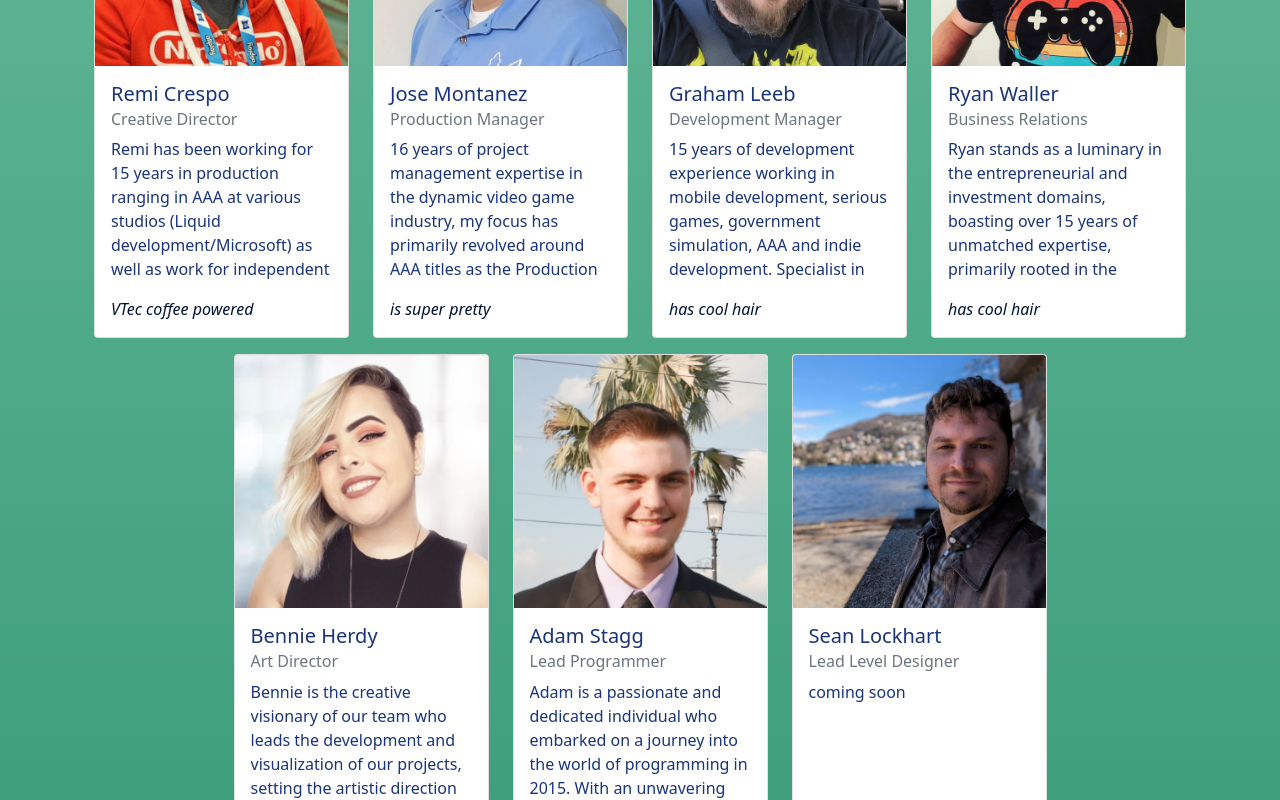
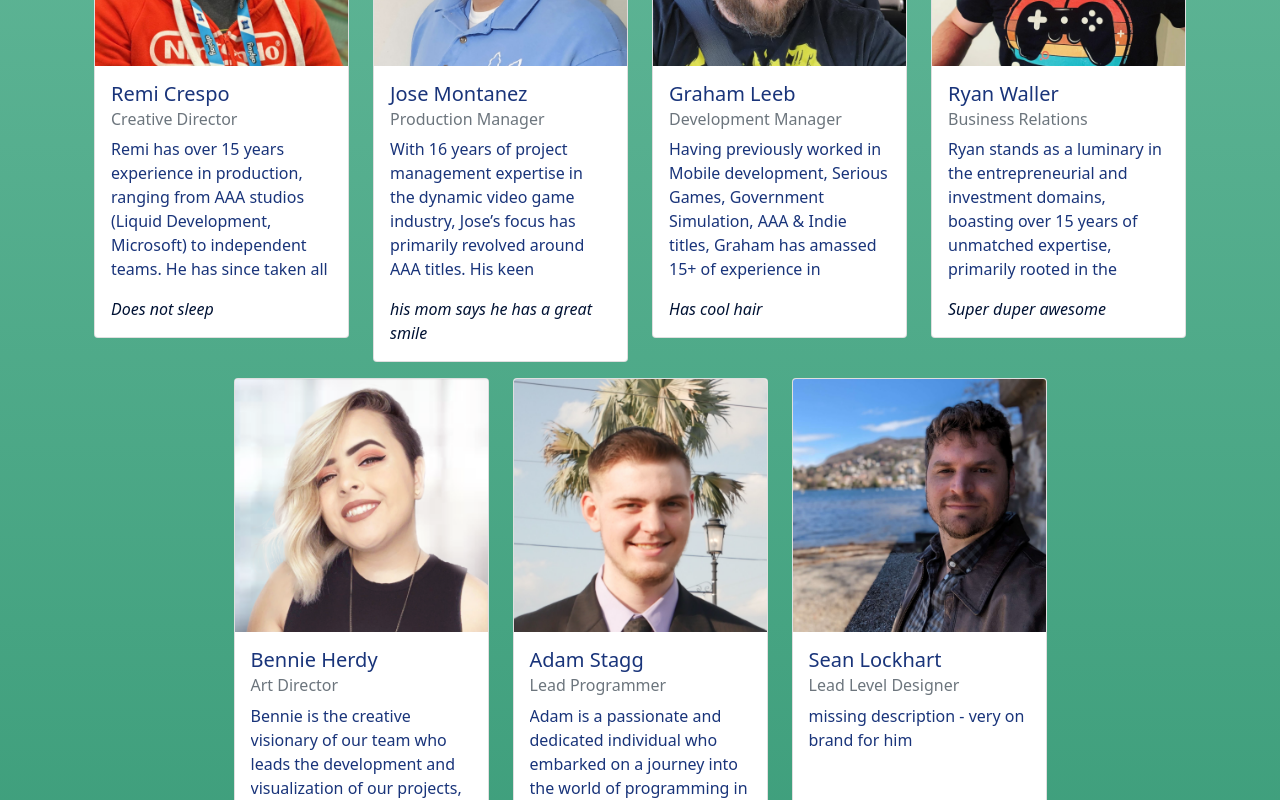
Before and after one commit to KollerCode/tideturners, a React (Create React App) app: page / in a window 1280 px wide. Shown: the part 1540-2340 px from the top of the page. Built offline with nearby package versions, Linux system fonts and the light colour scheme; a web font is replaced by a local one.

Commit message:
Update Team.js

```diff
--- a/src/components/Team.js
+++ b/src/components/Team.js
@@ -24,8 +24,8 @@ const teamData = [
     title: "Remi Crespo",
     subtitle: "Creative Director",
     description:
-      "Remi has been working for 15 years in production ranging in AAA at various studios (Liquid development/Microsoft) as well as work for independent and being a company owner outsourcing for both games and film. Such roles I have filled are technical artist/World artist, level designer and producer.",
-    quote: "VTec coffee powered",
+      "Remi has over 15 years experience in production, ranging from AAA studios (Liquid Development, Microsoft) to independent teams. He has since taken all his collective knowledge and poured it into his own company, TideTurners, with a focus in games and film. His previous roles include: Producer, Technical Artist, World Artist, & Level Designer.",
+    quote: "Does not sleep",
   },
   {
     id: 2,
@@ -33,8 +33,8 @@ const teamData = [
     title: "Jose Montanez",
     subtitle: "Production Manager",
     description:
-      "16 years of project management expertise in the dynamic video game industry, my focus has primarily revolved around AAA titles as the Production Manager for Liquid Development a Keywords Studio. During my career, I have displayed proficiency in multiple areas, including level design and systems design.",
-    quote: "is super pretty",
+      "With 16 years of project management expertise in the dynamic video game industry, Jose’s focus has primarily revolved around AAA titles. His keen proficiency has been observed in multiple areas, including Level Design and Systems Design. Jose’s previous roles include serving as Production Manager for Liquid Development, a Keywords Studio.",
+    quote: "his mom says he has a great smile",
   },
   {
     id: 3,
@@ -42,8 +42,8 @@ const teamData = [
     title: "Graham Leeb",
     subtitle: "Development Manager",
     description:
-      "15 years of development experience working in mobile development, serious games, government simulation, AAA and indie development. Specialist in Unreal Development, and project architecture.",
-    quote: "has cool hair",
+      "Having previously worked in Mobile development, Serious Games, Government Simulation, AAA & Indie titles, Graham has amassed 15+ of experience in development. He specializes in Unreal development, and project architecture.",
+    quote: "Has cool hair",
   },
   {
     id: 4,
@@ -52,7 +52,7 @@ const teamData = [
     subtitle: "Business Relations",
     description:
       "Ryan stands as a luminary in the entrepreneurial and investment domains, boasting over 15 years of unmatched expertise, primarily rooted in the gaming sector. As the pioneering force behind Forthright Entertainment, a high end quality boutique publishing entity synonymous with curating top-tier indie titles for PC and consoles, Ryan's unparalleled insights into the nuanced business of the gaming realm have solidified his place as a sought-after advisor among the industry's premier independent studios.",
-    quote: "has cool hair",
+    quote: "Super duper awesome",
   },
   {
     id: 5,
@@ -60,8 +60,8 @@ const teamData = [
     title: "Bennie Herdy",
     subtitle: "Art Director",
     description:
-      "Bennie is the creative visionary of our team who leads the development and visualization of our projects, setting the artistic direction and ensuring conceptual integrity.",
-    quote: "still feeds their neopets",
+      "Bennie is the creative visionary of our team who leads the development and visualization of our projects, setting the artistic direction and ensuring conceptual integrity. They are meticulous in their work, coming from an artistically diverse background with experience in many different mediums of art. They specialize in Concept Art, UI Design, and Illustrations.",
+    quote: "Still feeds their neopets",
   },
   {
     id: 6,
@@ -77,8 +77,8 @@ const teamData = [
     image: require("../assets/team/sean.png"),
     title: "Sean Lockhart",
     subtitle: "Lead Level Designer",
-    description: "coming soon",
-    quote: "has cool hair",
+    description: "missing description - very on brand for him",
+    quote: "Less cool hair than Graham",
   },
 ];
 function Team() {
```
